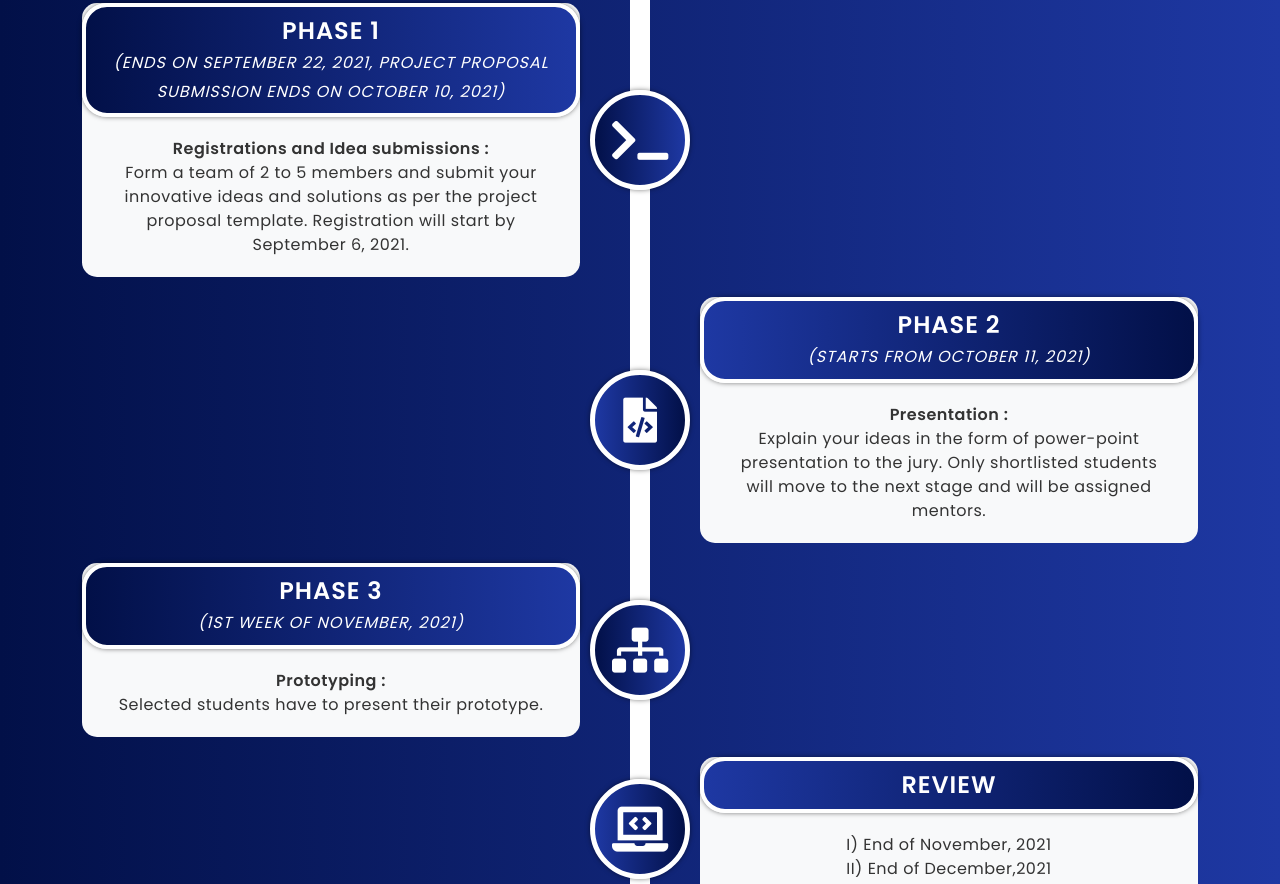
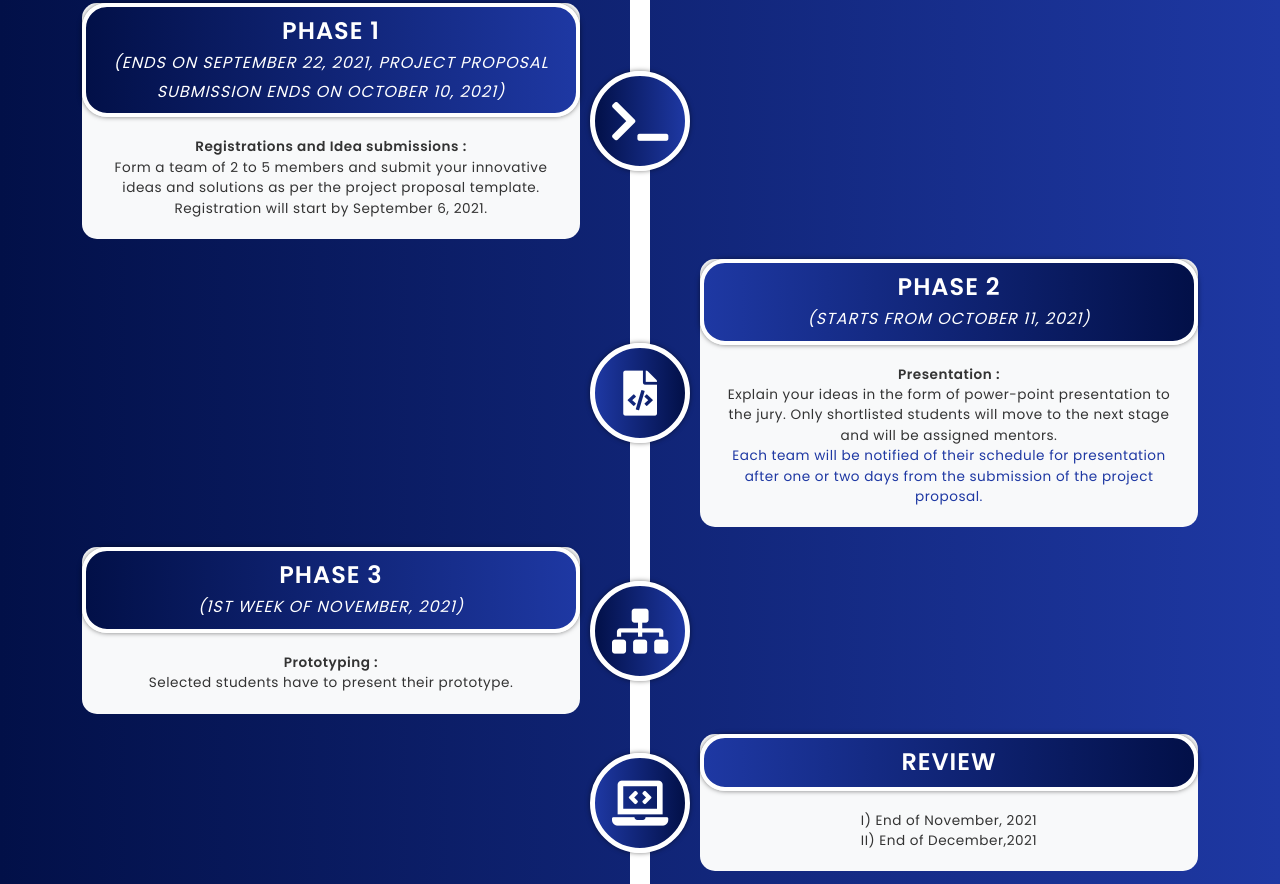
Before and after one commit to Coding-Club-PSGCT/codingclub, a plain HTML site: page app/templates/index.html in a window 1280 px wide. Shown: the part 3548-4432 px from the top of the page. Drawn offline with nearby package versions, Linux system fonts and the light colour scheme; files that its build step writes are made by us from their sources; files whose address does not match are found by name.

Commit message:
Update timeline and change description font size.

```diff
--- a/app/static/scss/sections/_timeline.scss
+++ b/app/static/scss/sections/_timeline.scss
@@ -104,7 +104,7 @@
 }
 .main-timeline .description{
     color: #333;
-    font-size: 1rem;
+    font-size: 0.85rem;
     letter-spacing: 0.5px;
     margin: 0 25px 0;
 }
--- a/app/templates/index.html
+++ b/app/templates/index.html
@@ -216,6 +216,8 @@
                             <p class="description">
                               <span class="timeline-inner-title"> Presentation :</span> <br>
                               Explain your ideas in the form of power-point presentation to the jury. Only shortlisted students will move to the next stage and will be assigned mentors.
+                              <br>
+                              <span style="color: #1e38a3;">Each team will be notified of their schedule for presentation after one or two days from the submission of the project proposal.</span>
                             </p>
                           </div>
                     </div>
```
Also changed, not shown: app/static/assets/css/style.css.
